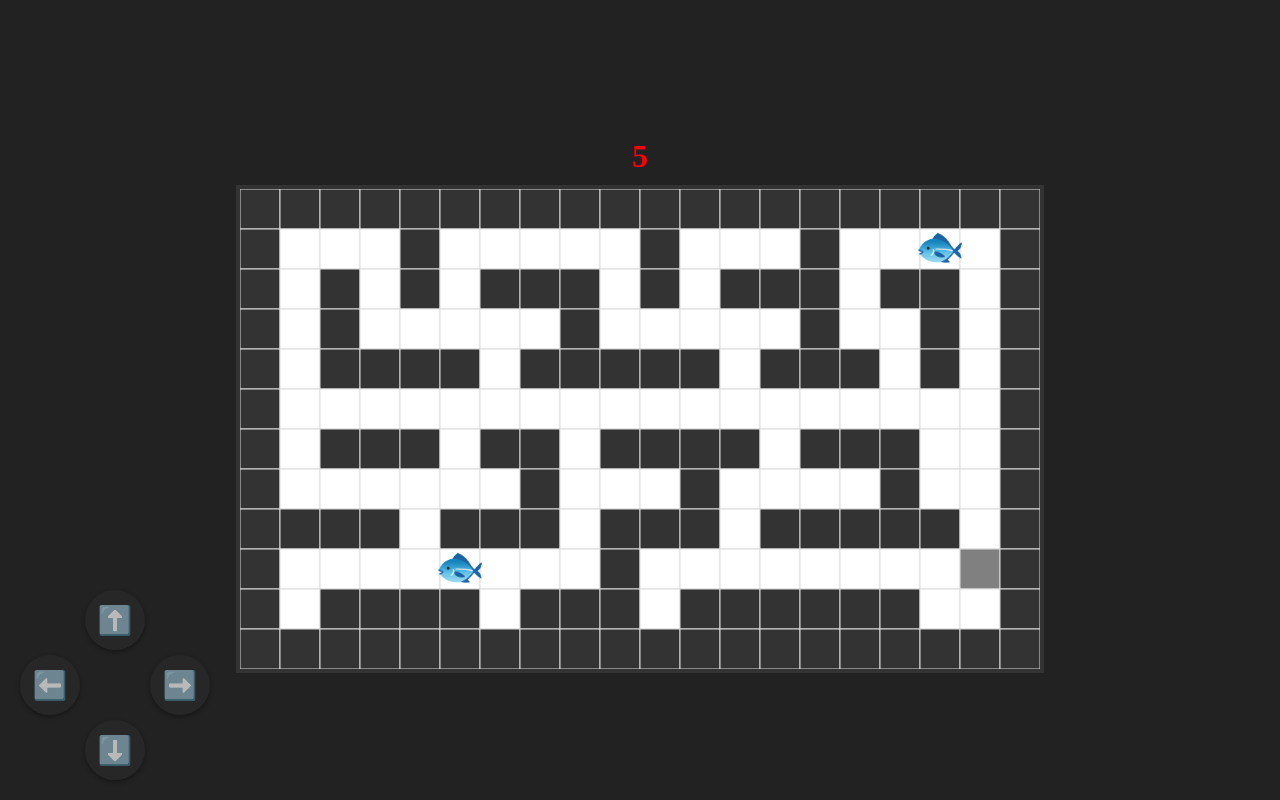
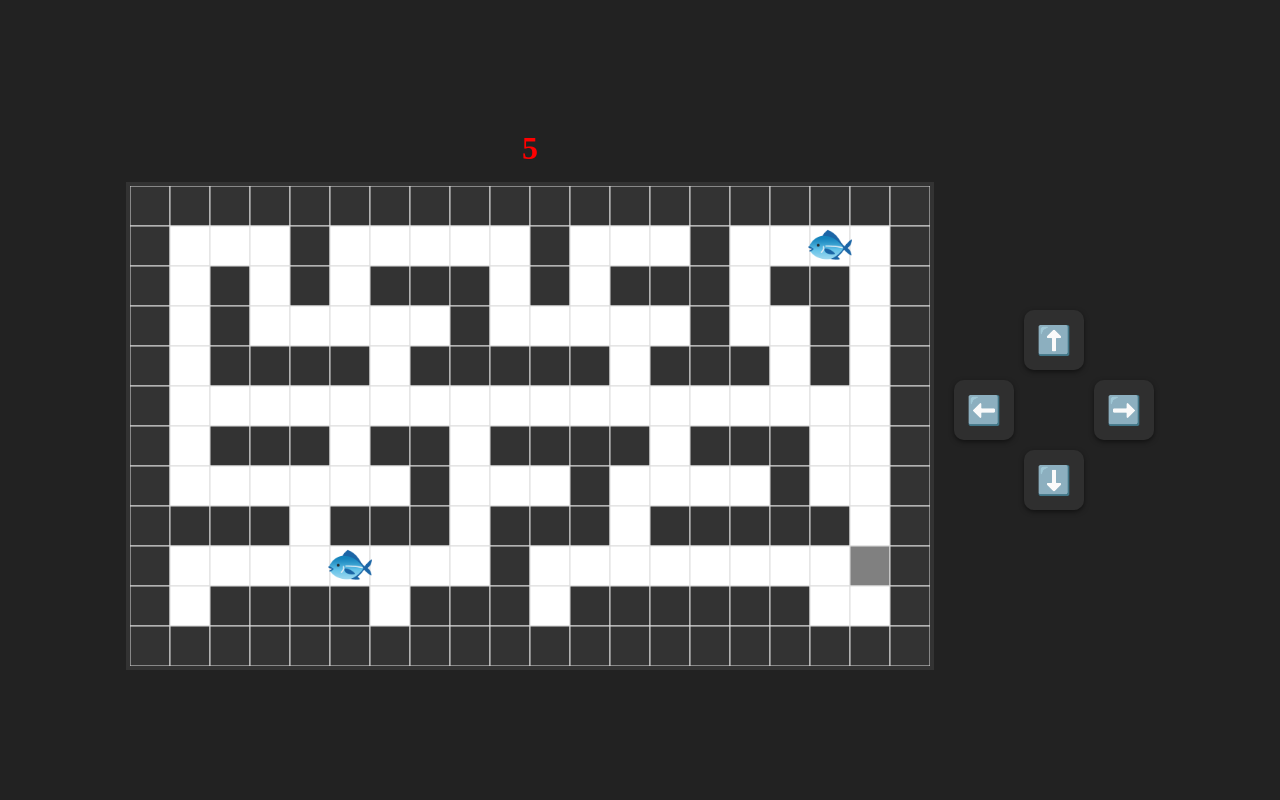
Before and after one commit to Lenovitch/michi-laberinto, a plain HTML site: page index.html in a window 1280 px wide. Drawn offline with Linux system fonts and the light colour scheme.

Commit message:
index.html
la 4ta es la vencida jajaja

```diff
--- a/index.html
+++ b/index.html
@@ -4,26 +4,46 @@
 <meta charset="UTF-8">
 <title>Laberinto del Gatito 🐱</title>
 <style>
-  body { margin:0; background:#222; display:flex; justify-content:center; align-items:center; flex-direction:column; height:100vh; }
-  canvas { border:4px solid #333; background:white; display:block; max-width:100%; height:auto; }
-  #timer { font-size:32px; color:red; font-weight:bold; margin:10px; }
-
+  body {
+    margin:0;
+    background:#222;
+    display:flex;
+    justify-content:center;
+    align-items:center;
+    height:100vh;
+    color:white;
+  }
+  #gameContainer {
+    display: flex;
+    gap: 20px;
+    align-items: center;
+  }
+  canvas {
+    border:4px solid #333;
+    background:white;
+    display:block;
+  }
+  #timer {
+    font-size:32px;
+    color:red;
+    font-weight:bold;
+    margin-bottom:15px;
+    text-align:center;
+  }
   /* Controles táctiles */
   #mobileControls {
-    position: fixed;
-    bottom: 20px;
-    left: 20px;
     display: grid;
     grid-template-columns: 60px 60px 60px;
     grid-template-rows: 60px 60px 60px;
-    grid-gap: 5px;
-    opacity: 0.7;
+    grid-gap: 10px;
+    justify-content: center;
+    margin-top: 20px;
   }
   #mobileControls button {
-    background: rgba(50,50,50,0.5);
+    background: rgba(50,50,50,0.8);
     color: white;
     border: none;
-    border-radius: 50%;
+    border-radius: 10px;
     font-size: 28px;
     display: flex;
     justify-content: center;
@@ -32,10 +52,10 @@
     transition: transform 0.1s;
   }
   #mobileControls button:active {
-    background: rgba(255,255,255,0.5);
+    background: rgba(255,255,255,0.8);
     transform: scale(1.2);
   }
-  /* Ubicar las flechas en forma de cruz */
+  /* Ubicar flechas */
   #btnUp { grid-column: 2; grid-row: 1; }
   #btnLeft { grid-column: 1; grid-row: 2; }
   #btnRight { grid-column: 3; grid-row: 2; }
@@ -43,15 +63,18 @@
 </style>
 </head>
 <body>
+<div id="gameContainer">
+  <div>
     <div id="timer">10</div>
-<canvas id="gameCanvas"></canvas>
-
-<!-- Controles móviles -->
+    <canvas id="gameCanvas" width="800" height="480"></canvas>
+  </div>
+  <!-- Controles móviles a la derecha -->
   <div id="mobileControls">
     <button id="btnUp" onclick="movePlayer(0,-1)">⬆️</button>
     <button id="btnLeft" onclick="movePlayer(-1,0)">⬅️</button>
     <button id="btnRight" onclick="movePlayer(1,0)">➡️</button>
     <button id="btnDown" onclick="movePlayer(0,1)">⬇️</button>
+  </div>
 </div>
 
 <!-- Audios -->
@@ -103,13 +126,6 @@ let audioEnabled = false;
 document.addEventListener("keydown", ()=>{ audioEnabled=true; }, {once:true});
 document.addEventListener("click", ()=>{ audioEnabled=true; }, {once:true});
 
-function adjustCanvas(){
-  canvas.width = Math.min(window.innerWidth-20, cols*tileSize);
-  canvas.height = Math.min(window.innerHeight-150, rows*tileSize);
-  drawGame();
-}
-window.addEventListener("resize", adjustCanvas);
-
 function setMaze(index){
   currentMazeIndex = index;
   maze = mazes[currentMazeIndex];
@@ -122,7 +138,7 @@ function setMaze(index){
     fishes = [{x:18,y:1,collected:false},{x:1,y:10,collected:false}];
   }
   stopAllSounds();
-  adjustCanvas();
+  drawGame();
   startCountdown();
 }
 
@@ -148,22 +164,17 @@ function drawMaze(){
 
 function drawPlayer(){
   if(catImage.complete){
-    const scaleX = canvas.width/(cols*tileSize);
-    const scaleY = canvas.height/(rows*tileSize);
-    ctx.drawImage(catImage, player.x*tileSize*scaleX, player.y*tileSize*scaleY, tileSize*scaleX, tileSize*scaleY);
+    ctx.drawImage(catImage, player.x*tileSize, player.y*tileSize, tileSize, tileSize);
   }
 }
 
 function drawFishes(){
-  const scale = Math.min(canvas.width/(cols*tileSize), canvas.height/(rows*tileSize));
-  ctx.font = tileSize*scale+"px Arial";
+  ctx.font = tileSize+"px Arial";
   ctx.textAlign="center";
   ctx.textBaseline="middle";
   for(let f of fishes){
     if(!f.collected){
-      const scaleX = canvas.width/(cols*tileSize);
-      const scaleY = canvas.height/(rows*tileSize);
-      ctx.fillText("🐟", f.x*tileSize*scaleX + tileSize*scaleX/2, f.y*tileSize*scaleY + tileSize*scaleY/2);
+      ctx.fillText("🐟", f.x*tileSize + tileSize/2, f.y*tileSize + tileSize/2);
     }
   }
 }
```
Lines whose indentation alone changed are shown as unchanged.
